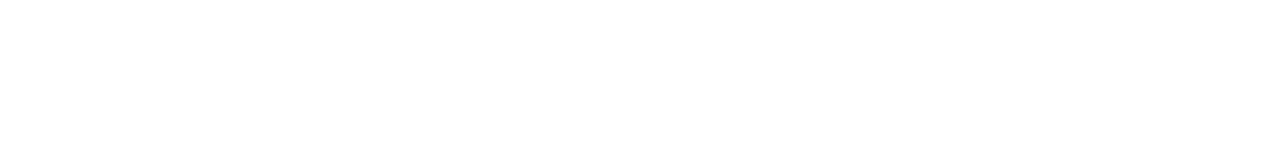
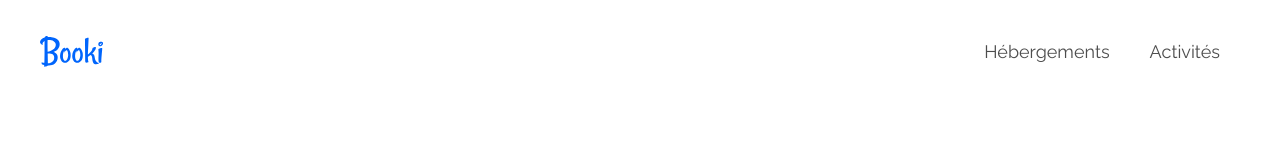
Before and after one commit to CemEkiz/booki-website, a plain HTML site: page index.html in a window 1280 px wide. Drawn offline with Linux system fonts and the light colour scheme.

Commit message:
add header section

```diff
--- a/css/helpers.css
+++ b/css/helpers.css
@@ -1,5 +1,6 @@
 .container {
 	max-width: 1440px;
 	margin: 0 auto;
-	padding: 0 40px;
+	padding-right: 40px;
+	padding-left: 40px;
 }
--- a/css/reset.css
+++ b/css/reset.css
@@ -2,6 +2,16 @@
 	padding: 0;
 	margin: 0;
 	box-sizing: border-box;
+}
+
+li {
+	list-style: none;
+}
+
+a {
+	text-decoration: none;
+	color: var(--clr-gray-700);
+	font-weight: var(--fw-regular);
 }
 
 /* Document
--- a/css/styles.css
+++ b/css/styles.css
@@ -1,4 +1,46 @@
-div {
-	height: 200px;
-	width: 200px;
+/* ----------------------------------------- */
+/* ---------------- GENERAL ---------------- */
+/* ----------------------------------------- */
+@import url('https://fonts.googleapis.com/css2?family=Raleway:wght@300;400;700&display=swap');
+
+body {
+	font-family: 'Raleway', sans-serif;
 }
+
+/* ---------------------------------------- */
+/* ---------------- HEADER ---------------- */
+/* ---------------------------------------- */
+
+.header {
+	display: flex;
+	justify-content: space-between;
+	align-items: center;
+}
+
+.logo {
+	width: 64px;
+}
+
+.nav__items {
+	display: flex;
+}
+
+.nav__items li {
+	padding: 40px 20px;
+	border-top: 2px solid transparent;
+	font-size: 18px;
+	transition: border-top 0.3s;
+}
+
+.nav__items li:hover {
+	border-top: 2px solid var(--clr-accent-500);
+	color: red;
+}
+
+.nav__items li a:hover {
+	color: var(--clr-accent-500);
+}
+
+.nav__items li:hover {
+	opacity: 1;
+}
--- a/css/variables.css
+++ b/css/variables.css
@@ -0,0 +1,14 @@
+:root {
+	/* ---------------- COLORS ---------------- */
+	--clr-accent-500: hsl(216, 100%, 49%);
+	--clr-accent-300: hsl(216, 100%, 94%);
+
+	--clr-gray-100: hsl(0, 0%, 95%);
+	--clr-gray-700: hsl(0, 0%, 30%);
+	--clr-gray-900: hsl(0, 0%, 10%);
+
+	/* ---------------- FONT WEIGHT ---------------- */
+	--fw-light: 300;
+	--fw-regular: 400;
+	--fw-bold: 700;
+}
--- a/index.html
+++ b/index.html
@@ -7,7 +7,26 @@
 		<link rel="stylesheet" href="css/styles.css" />
 		<link rel="stylesheet" href="css/reset.css" />
 		<link rel="stylesheet" href="css/variables.css" />
+		<link rel="stylesheet" href="css/helpers.css" />
 		<title>Booki - Réservez un hébergement et des activités !</title>
 	</head>
-	<body></body>
+	<body>
+		<!-- HEADER -->
+		<header class="header container">
+			<div class="logo">
+				<img src="assets/logo/logo-booki.svg" alt="" />
+			</div>
+
+			<nav class="nav">
+				<ul class="nav__items">
+					<li>
+						<a href="#" class="nav__items__link">Hébergements</a>
+					</li>
+					<li>
+						<a href="#" class="nav__items__link">Activités</a>
+					</li>
+				</ul>
+			</nav>
+		</header>
+	</body>
 </html>
```
